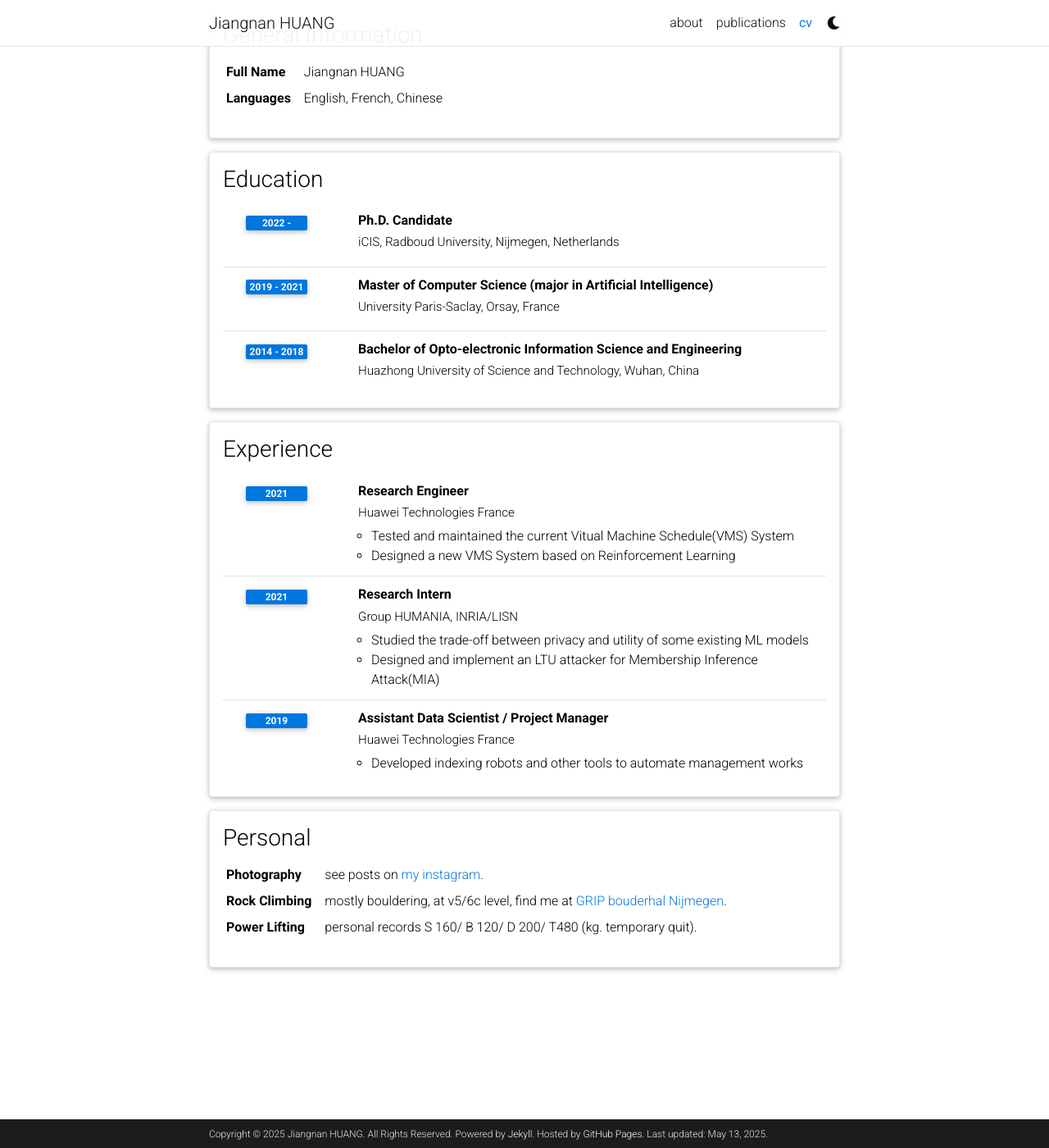
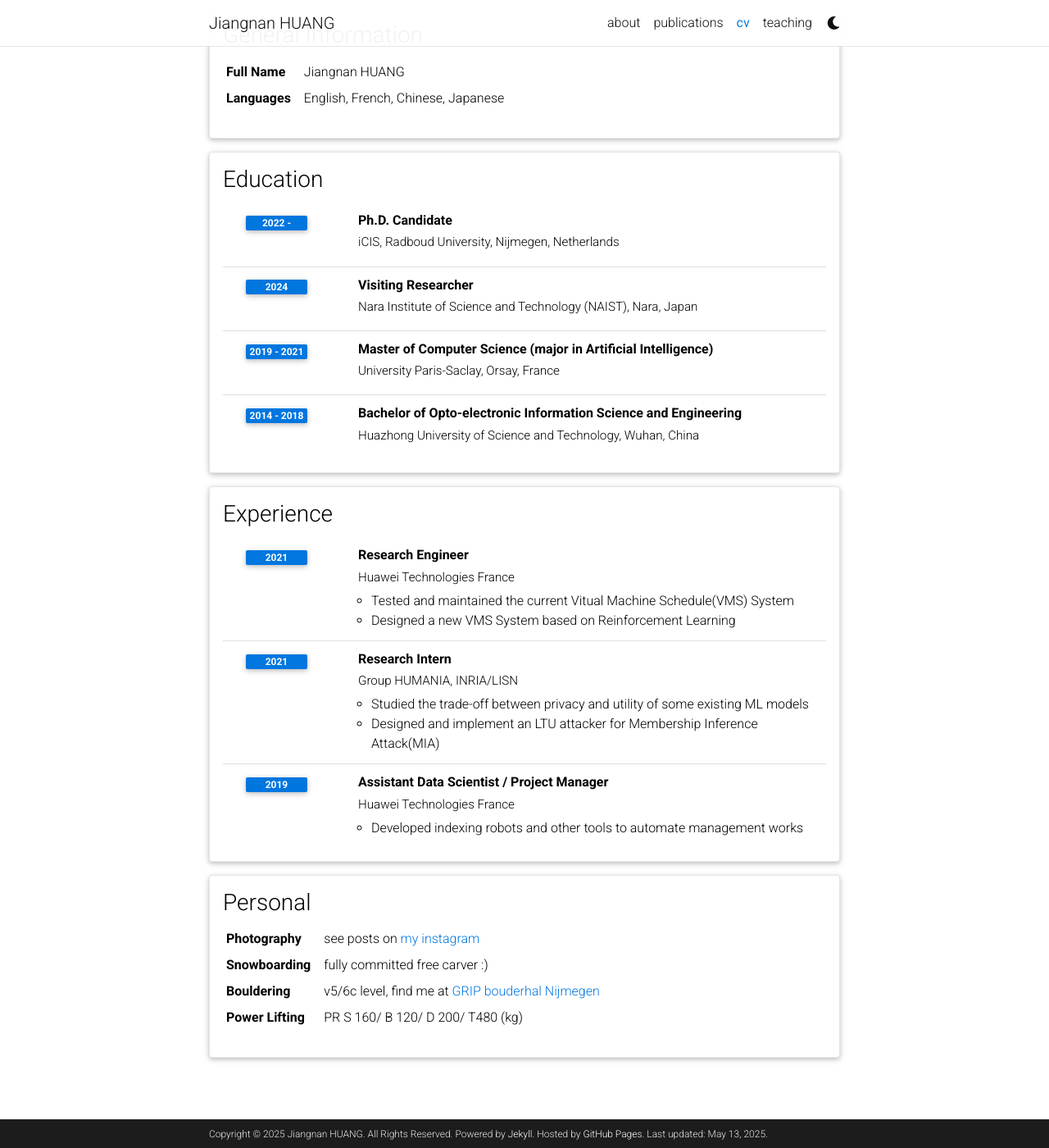
Before and after one commit to jiangnanpro/jiangnanpro.github.io, a Jekyll site: the page built from _pages/cv.md, in a window 1280 px wide and 1400 px high, scrolled down 175 px. Shown: the whole window at 82% size. Built offline with Jekyll 4.4.1, drawn with Linux system fonts in a browser that asks for light colours; comment, search, counter and statistics services are not loaded; a style sheet for code colours, icons or effects is not loaded.

Commit message:
update website

```diff
--- a/_data/cv.yml
+++ b/_data/cv.yml
@@ -4,7 +4,7 @@
     - name: Full Name
       value: Jiangnan HUANG
     - name: Languages
-      value: English, French, Chinese
+      value: English, French, Chinese, Japanese
 
 - title: Education
   type: time_table
@@ -12,6 +12,10 @@
     - title: Ph.D. Candidate
       institution: iCIS, Radboud University, Nijmegen, Netherlands
       year: 2022 -
+
+    - title: Visiting Researcher
+      institution: Nara Institute of Science and Technology (NAIST), Nara, Japan
+      year: 2024
 
     - title: Master of Computer Science (major in Artificial Intelligence)
       institution: University Paris-Saclay, Orsay, France
@@ -50,8 +54,10 @@
   type: map
   contents:
     - name: Photography
-      value: see posts on <a href="https://www.instagram.com/jiangnan_jonah/">my instagram</a>.
-    - name: Rock Climbing
-      value: mostly bouldering, at v5/6c level, find me at <a href="https://gripnijmegen.nl/boulderhal/">GRIP bouderhal Nijmegen</a>.
+      value: see posts on <a href="https://www.instagram.com/jiangnan_jonah/">my instagram</a>
+    - name: Snowboarding
+      value: fully committed free carver :)
+    - name: Bouldering
+      value: v5/6c level, find me at <a href="https://gripnijmegen.nl/boulderhal/">GRIP bouderhal Nijmegen</a>
     - name: Power Lifting
-      value: personal records S 160/ B 120/ D 200/ T480 (kg. temporary quit).
+      value: PR S 160/ B 120/ D 200/ T480 (kg)
--- a/_data/venues.yml
+++ b/_data/venues.yml
@@ -10,3 +10,9 @@
 
 "Algorithms":
   url: https://www.mdpi.com/journal/algorithms
+
+"SCAM2023":
+  url: https://www.ieee-scam.org/2023/
+
+"ICPC2025":
+  url: https://conf.researchr.org/home/icpc-2025
```
Also changed, not shown: _pages/teaching.md (+5 -3 lines).
